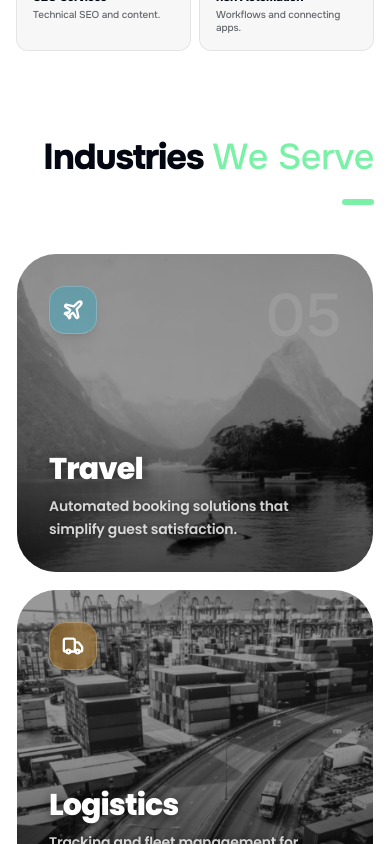
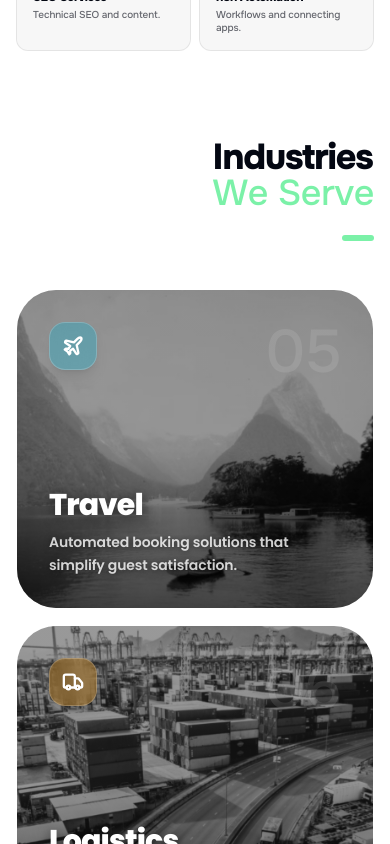
Before and after one commit to codered-26/apxzon, a React (Vite) app: page / in a window 390 px wide. Shown: the part 1580-2424 px from the top of the page. Built offline with nearby package versions, Linux system fonts and the light colour scheme.

Commit message:
redesign

```diff
--- a/src/components/Industries.tsx
+++ b/src/components/Industries.tsx
@@ -117,7 +117,7 @@ const Industries: React.FC = () => {
               viewport={{ once: true }}
               className="text-4xl sm:text-5xl md:text-7xl font-black tracking-tighter leading-none"
             >
-              Industries <span className="text-green-300">We Serve</span>
+              Industries <span className="text-green-300 block sm:inline">We Serve</span>
             </motion.h2>
           </div>
 
```
